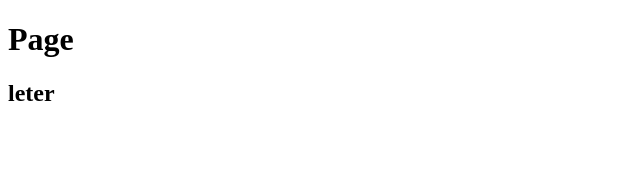
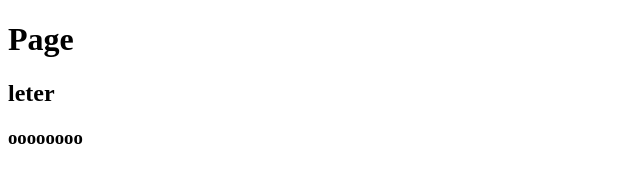
Before and after one commit to Zima220410/my-ptoject, a plain HTML site: page index.html in a window 1280 px wide. Shown: the full height of the page, 0-640 px from the left. Drawn offline with Linux system fonts and the light colour scheme.

Commit message:
change h3

```diff
--- a/index.html
+++ b/index.html
@@ -9,5 +9,6 @@
 <body>
     <h1>Page</h1>
     <h2>leter</h2>
+    <h3>oooooooo</h3>
 </body>
 </html>
```
